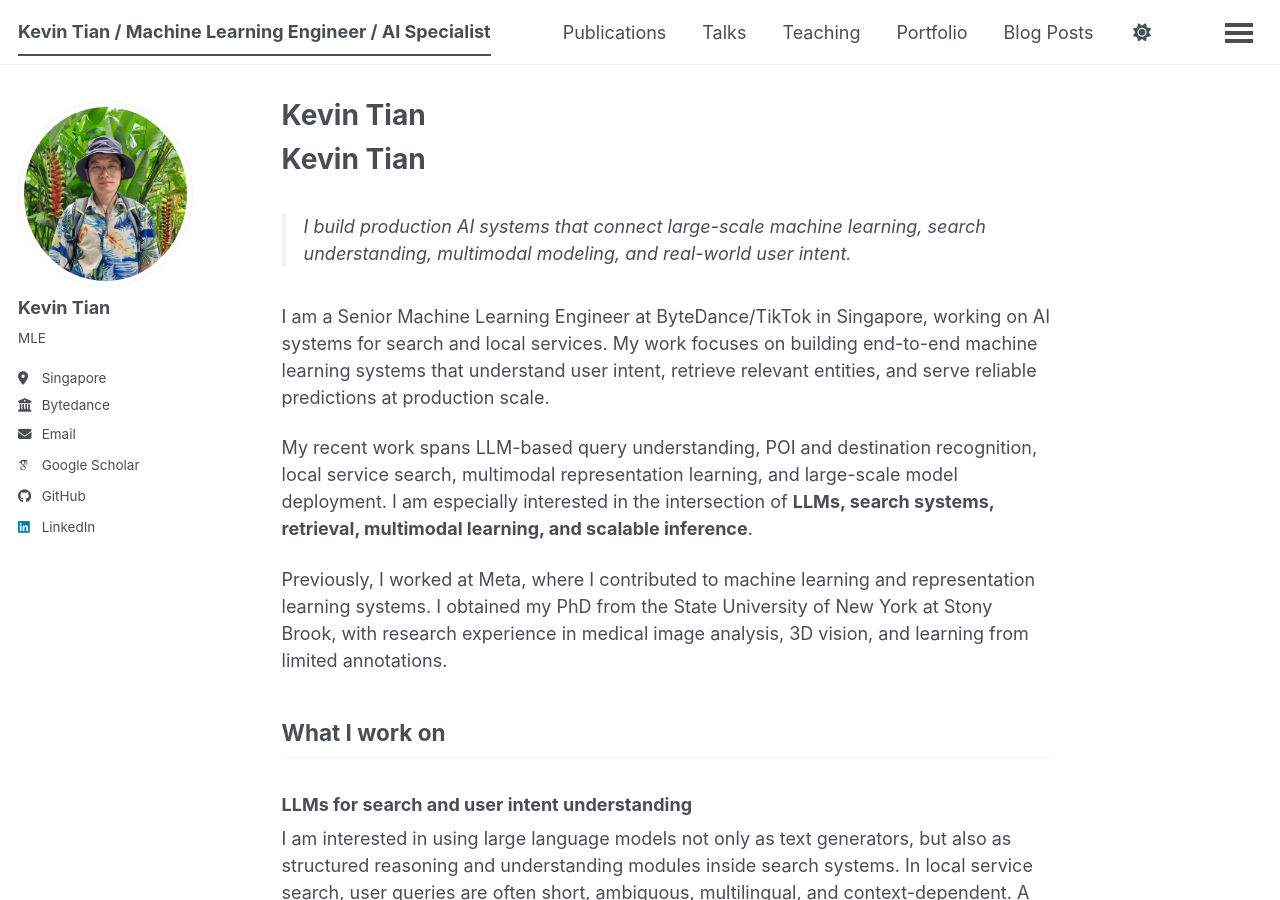
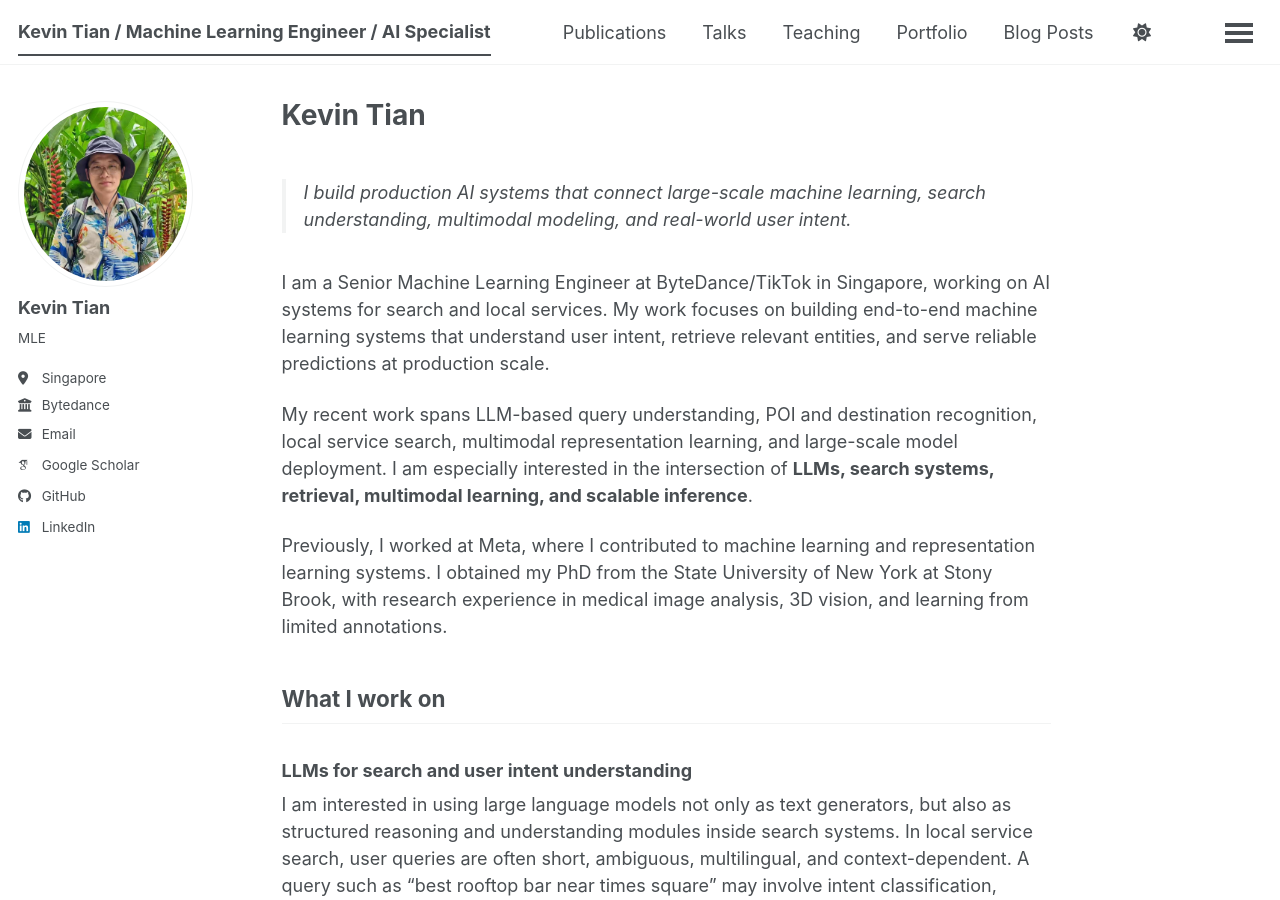
Before and after one commit to kevinmtian/kevinmtian.github.io, a Jekyll site: the page built from _pages/about.md, in a window 1280 px wide and 900 px high. Built offline with Jekyll 4.4.1, drawn with Linux system fonts in a browser that asks for light colours; some web fonts are replaced; a script bundle is joined from its source files by our own code; library files that are not in the unit come from our copies.

Commit message:
clean page

```diff
--- a/_pages/about.md
+++ b/_pages/about.md
@@ -6,8 +6,6 @@ redirect_from:
   - /about/
   - /about.html
 ---
-
-# Kevin Tian
 
 > I build production AI systems that connect large-scale machine learning, search understanding, multimodal modeling, and real-world user intent.
 
```
